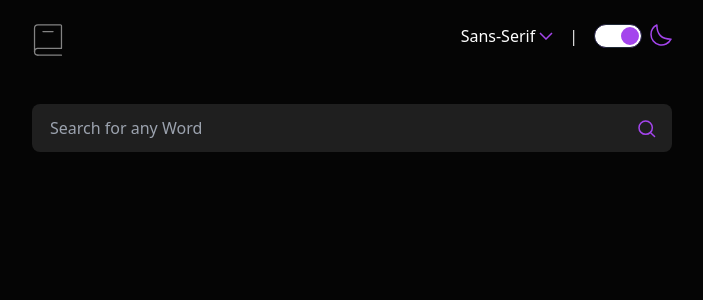
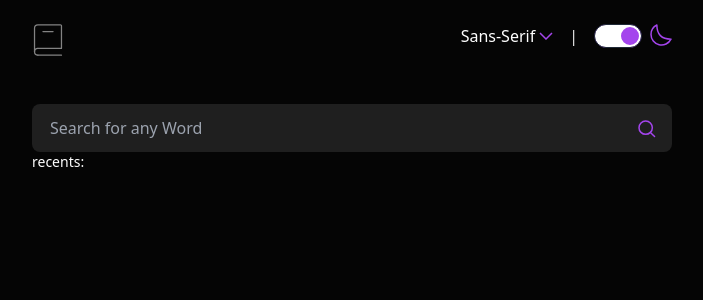
Before and after one commit to Coltensiemer/dictionary-web-app, a React (Vite) app: page / in a window 1280 px wide. Shown: the top 300 px of the page, without its empty margins (288-991 px from the left). Built offline with nearby package versions, Linux system fonts and the light colour scheme.

Commit message:
created array for search log

```diff
--- a/src/components/Search.tsx
+++ b/src/components/Search.tsx
@@ -3,6 +3,7 @@ import uuid from "react-uuid";
 
 import PlayIcon from "../assets/images/icon-play.svg";
 import SearchSvg from "../assets/images/icon-search.svg";
+import SearchStorage from "./SearchStorage";
 
 export default function Searchbar() {
   // Define the interface for WordData
@@ -26,7 +27,11 @@ export default function Searchbar() {
   const [isData, setData] = useState<WordData[]>([]);
   const [isWord, setWord] = useState("");
 
+  const [isStorage, setStorage] = useState<string[]>([])
 
+  function handleStorage() {
+    setStorage(prev => [isWord,...prev])
+  }
 
   // This function handles the form submission
   const submitWord: React.FormEventHandler<HTMLFormElement> = async (event) => {
@@ -35,8 +40,8 @@ export default function Searchbar() {
     // Check if the word is empty and set the error state accordingly
     if (isWord === "") {
       setError(true);
-      setTimeout(() => setError(false), 300)
-      setActive(false)
+      setTimeout(() => setError(false), 300);
+      setActive(false);
     } else if (isWord !== "") {
       // Check if the word is not empty and has more than 1 character
       try {
@@ -48,8 +53,11 @@ export default function Searchbar() {
         // Convert the response to JSON and update the data state with the fetched data
         const data = await response.json();
         setData(data);
-        setActive(true)
-        setTimeout(() => setActive(false), 300)
+
+        handleStorage()
+
+        setActive(true);
+        setTimeout(() => setActive(false), 300);
 
         // Set the error state to false to render the definition component
         setError(false);
@@ -57,8 +65,8 @@ export default function Searchbar() {
       } catch (error) {
         // Catch errors that occur during the API request
         console.log("error", error);
-        setError(true)
-        setTimeout(() => setError(false), 3000)
+        setError(true);
+        setTimeout(() => setError(false), 3000);
       }
     }
   };
@@ -83,7 +91,8 @@ export default function Searchbar() {
   };
 
   // const handleRedError = isError ? null :
-  console.log(isError)
+
+  console.log(isStorage);
 
   return (
     <div className="dark:bg-black-primary dark:text-white h-screen p-6 md:px-10 lg:px-80 overflow-y-auto">
@@ -92,7 +101,9 @@ export default function Searchbar() {
           <input
             type="text"
             placeholder="Search for any Word"
-            className={`${isError ?  "border-red-primary" : null } ${isActive ? "border-purple-primary" : null} relative input w-full bg-grey-light dark:bg-black-secondary dark:text-white text:grey-2d outline-none border-2 border-transparent round-md`}
+            className={`${isError ? "border-red-primary" : null} ${
+              isActive ? "border-purple-primary" : null
+            } relative input w-full bg-grey-light dark:bg-black-secondary dark:text-white text:grey-2d outline-none border-2 border-transparent round-md`}
             onChange={(e) => setWord(e.target.value)}
             // value={isData}
           />
@@ -103,11 +114,14 @@ export default function Searchbar() {
         {isError == true && (
           <p className="text-red-primary">Whoops, can't be empty</p>
         )}
+        <SearchStorage isStorage={isStorage}/>
       </div>
       {isNotFound === true && isWord != "" ? ( // Renders No Definitions
         <div className="flex flex-col justify-center pt-32 dark:bg-black-primary">
           <h2 className="self-center text-6xl h-auto pb-11">🙁</h2>
-          <p className="self-center font-bold pb-6 lg:text-lg dark:text-white" >No Definitions Found</p>
+          <p className="self-center font-bold pb-6 lg:text-lg dark:text-white">
+            No Definitions Found
+          </p>
           <p className="self-center text-center text-grey-primary lg:text-lg">
             Sorry Pal, We couldn't find definitions for the word you were
             looking for. You can try the search again at later time or gead to
--- /dev/null
+++ b/src/components/SearchStorage.tsx
@@ -0,0 +1,28 @@
+import React from "react";
+
+
+interface Props {
+isStorage: string[]
+}
+
+
+export default function SearchStorage(props: Props) {
+
+
+
+//   const list = ["one", "two", "three", "four"];
+
+  return (
+    <div>
+		<p className="text-sm">recents:</p>
+      <ol className="flex justify center gap-2 text-sm ">
+        {props.isStorage.map((item, index) => (
+			<div className=" flex justify-around gap-2 border-2 px-2 mt-2 border-grey-primary hover:border-2 hover:border-red-primary">
+          <li key={index} className="">{item}</li>
+		  <button className="w-2 h-2 relative bg-primary-red border-red-500 border-2 left-2"></button>
+		  </div>
+        ))}
+      </ol>
+    </div>
+  );
+}
```
